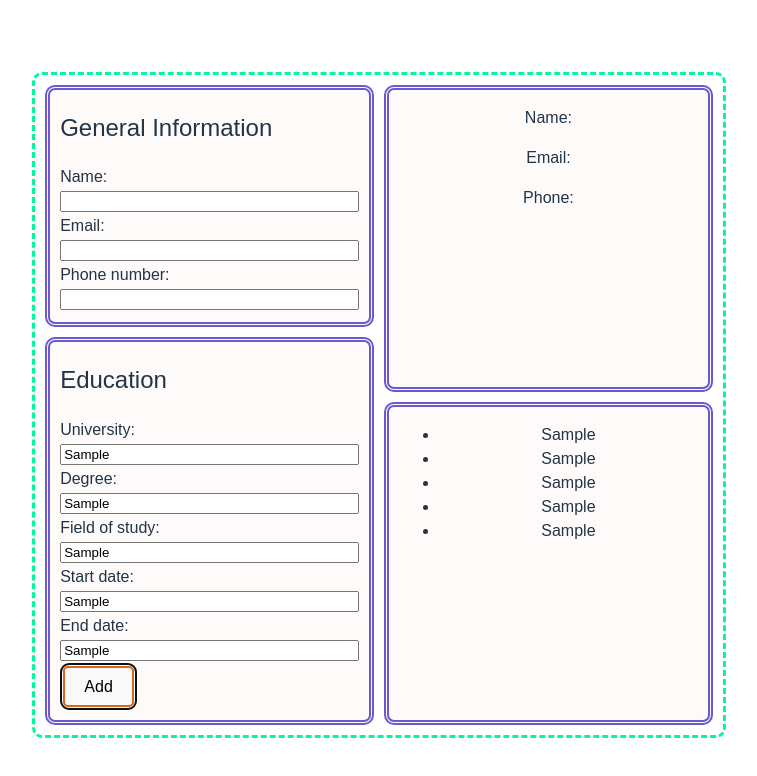
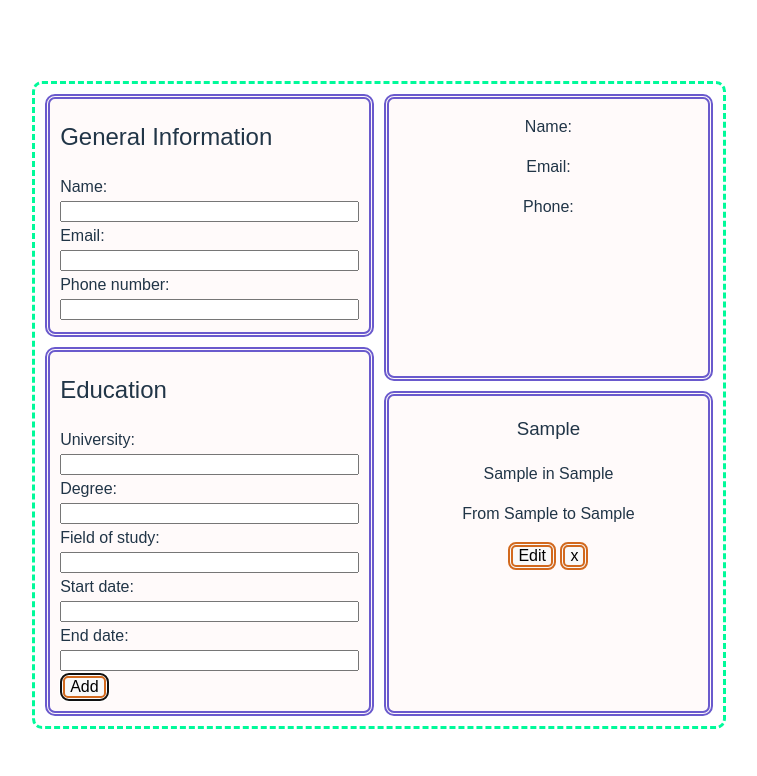
Before and after one commit to Prin-S/cv-application, a React (Vite) app: page / in a window 1280 px wide. Both pictures are taken after typing "Sample", "Sample", "Sample", "Sample", "Sample" into the empty fields and a click on the button "Add". Shown: the top 776 px of the page, without its empty margins (261-1018 px from the left). Built offline with nearby package versions, Linux system fonts and the light colour scheme; a web font is replaced by a local one.

Commit message:
Added the ability to edit and delete information.
Each education entry can now be edited and deleted.

```diff
--- a/src/components/cv.jsx
+++ b/src/components/cv.jsx
@@ -21,7 +21,6 @@ function EducationInformation({ onSubmit }) {
                 <label htmlFor="end">End date: <input id="end" className="input" type="text" name="end" required /></label><br />
                 <button className="button" type="submit">Add</button>
             </form>
-
         </div>
     );
 }
@@ -42,20 +41,43 @@ function LeftSide({ onGenChange, onEduSubmit }) {
     );
 }
 
-function RenderEducation({ item }) {
-    console.log(item.id);
+function EditEducationInformation({ item, onEduEdit }) {
     return (
-        <ul>
-            <li>{item.university}</li>
-            <li>{item.degree}</li>
-            <li>{item.field}</li>
-            <li>{item.start}</li>
-            <li>{item.end}</li>
-        </ul>
+        <div className="box form-box">
+            <form id={item.id} onSubmit={onEduEdit}>
+                <label htmlFor="university">University: <input id="university" className="input" type="text" name="university" defaultValue={item.university} required /></label><br />
+                <label htmlFor="degree">Degree: <input id="degree" className="input" type="text" name="degree" defaultValue={item.degree} required /></label><br />
+                <label htmlFor="field">Field of study: <input id="field" className="input" type="text" name="field" defaultValue={item.field} required /></label><br />
+                <label htmlFor="start">Start date: <input id="start" className="input" type="text" name="start" defaultValue={item.start} required /></label><br />
+                <label htmlFor="end">End date: <input id="end" className="input" type="text" name="end" defaultValue={item.end} required /></label><br />
+                <button className="button" type="submit">Save</button>
+            </form>
+        </div>
     );
 }
 
-function RightSide({ genText, eduText }) {
+function RenderEducation({ item, onEduEdit, onClick }) {
+    function editEduInfo() { // Hide the displayed information while it is being edited.
+        document.getElementById(item.id + '-1').style.display = 'none';
+        document.getElementById(item.id + '-2').style.display = 'block';
+    }
+
+    return (
+        <div>
+            <div id={item.id + '-1'}>
+                <h3>{item.university}</h3>
+                <p>{item.field} in {item.degree}</p>
+                <p>From {item.start} to {item.end}</p>
+                <button id={item.id} className="button" onClick={editEduInfo}>Edit</button> <button id={item.id} className="button" onClick={onClick}>x</button>
+            </div>
+            <div id={item.id + '-2'} style={{display: 'none'}}>
+                <EditEducationInformation item={item} onEduEdit={onEduEdit} />
+            </div>
+        </div>
+    );
+}
+
+function RightSide({ genText, eduText, onEduEdit, onEduDelete }) {
 
     return (
         <div className="container container-inner">
@@ -66,7 +88,7 @@ function RightSide({ genText, eduText }) {
             </div>
             <div className="box">
                 {eduText.map(item => {
-                    return <RenderEducation key={item.id} item={item} />;
+                    return <RenderEducation key={item.id} item={item} onEduEdit={onEduEdit} onClick={onEduDelete} />;
                 })}
             </div>
         </div>
@@ -86,12 +108,36 @@ function CVContainer() {
         e.preventDefault();
         const newEduInfo = [ ...eduInfo, { id: crypto.randomUUID(), university: e.target[0].value, degree: e.target[1].value, field: e.target[2].value, start: e.target[3].value, end: e.target[4].value } ];
         setEduInfo(newEduInfo);
+        e.target.reset();
+    }
+
+    function handleEduInfoEdit(e) {
+        e.preventDefault();
+
+        // Hide the form and display the information.
+        document.getElementById(e.target.id + '-1').style.display = 'block';
+        document.getElementById(e.target.id + '-2').style.display = 'none';
+
+        const itemToEdit = eduInfo.find(item => item.id == e.target.id);
+        itemToEdit.university = e.target[0].value;
+        itemToEdit.degree = e.target[1].value;
+        itemToEdit.field = e.target[2].value;
+        itemToEdit.start = e.target[3].value;
+        itemToEdit.end = e.target[4].value;
+
+        const newEduInfo = [ ...eduInfo.filter(item => item.id != e.target.id), itemToEdit ];
+        setEduInfo(newEduInfo);
+    }
+
+    function handleEduInfoDelete(e) {
+        const newEduInfo = eduInfo.filter(item => item.id != e.target.id );
+        setEduInfo(newEduInfo);
     }
 
     return (
         <div className="container">
             <LeftSide onGenChange={handleGenInfoChange} onEduSubmit={handleEduInfoSubmit} />
-            <RightSide genText={genInfo} eduText={eduInfo} />
+            <RightSide genText={genInfo} eduText={eduInfo} onEduEdit={handleEduInfoEdit} onEduDelete={handleEduInfoDelete} />
         </div>
     );
 }
--- a/src/styles/styles.css
+++ b/src/styles/styles.css
@@ -52,6 +52,7 @@ p, div, span, label, input, button, h1, h2, h3, h4, h5, h6 {
 
 .button {
     border: thick double chocolate;
+    padding: 0px 5px;
 }
 
 .button:hover {
```
